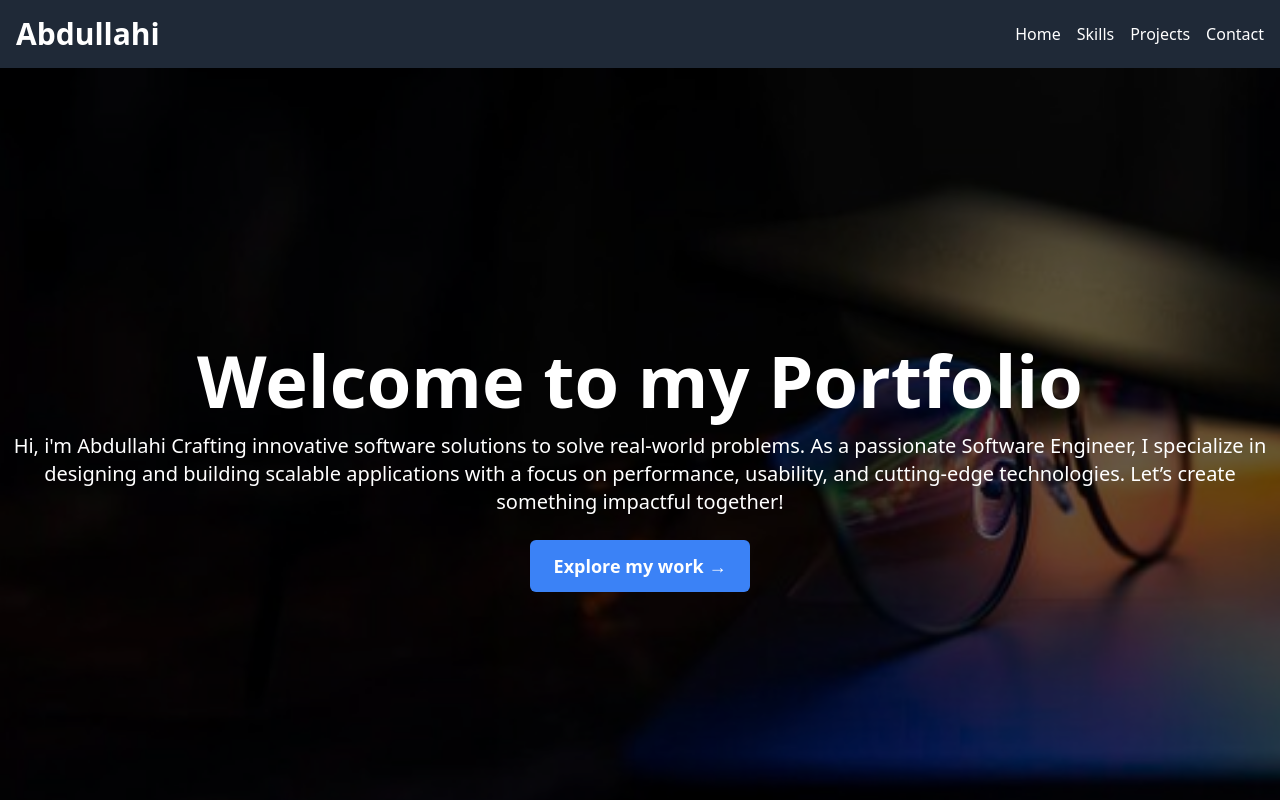
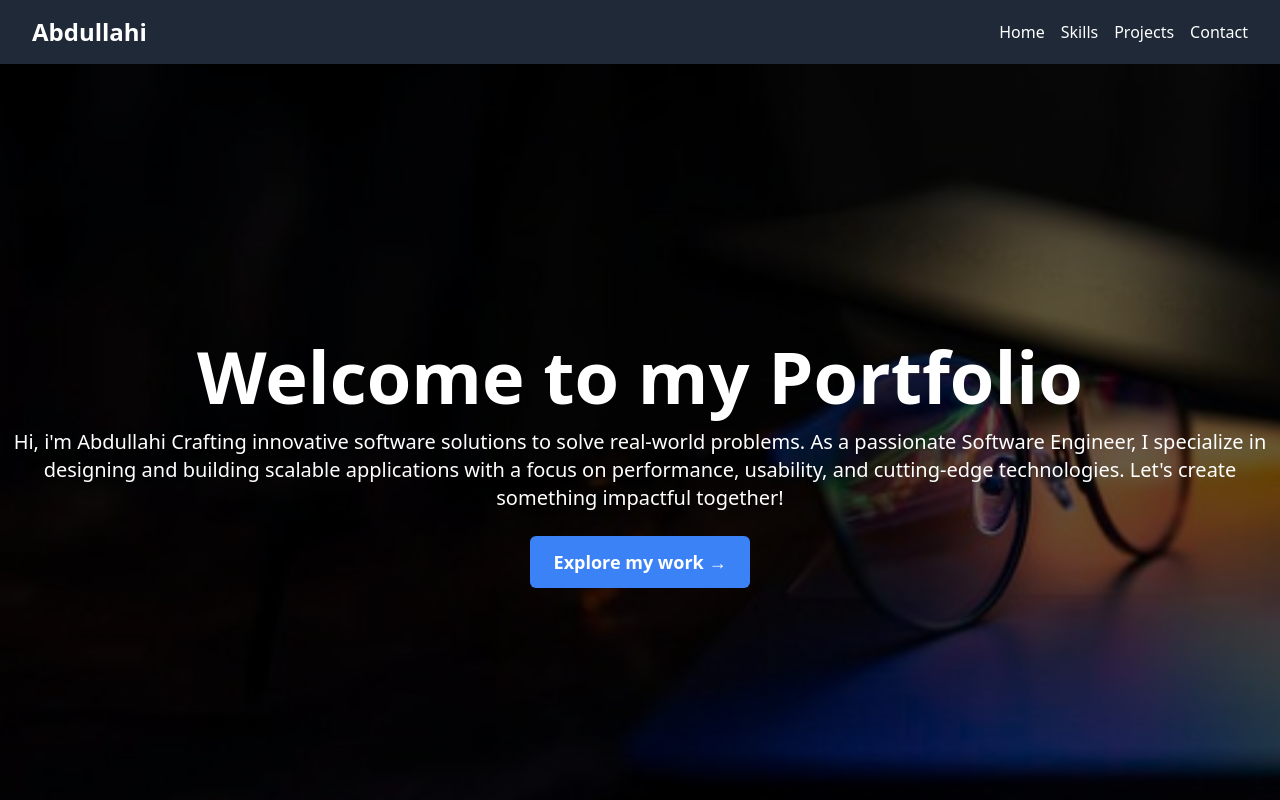
Before and after one commit to Phenomenal5/Tailwind-CSS, a plain HTML site: page Index.html in a window 1280 px wide. Shown: the top 800 px of the page. Drawn offline with nearby package versions, Linux system fonts and the light colour scheme.

Commit message:
feat: update nav bar

```diff
--- a/Index.html
+++ b/Index.html
@@ -10,17 +10,47 @@
 
   <!-- Header -->
   <header class="bg-gray-800 text-white">
-    <div class="container mx-auto flex justify-between items-center p-4">
-      <h1 class="text-3xl font-bold">Abdullahi</h1>
-      <nav>
-        <ul class="flex space-x-4">
-          <li><a href="#home" class="hover:text-blue-400">Home</a></li>
-          <li><a href="#skills" class="hover:text-blue-400">Skills</a></li>
-          <li><a href="#projects" class="hover:text-blue-400">Projects</a></li>
-          <li><a href="#contact" class="hover:text-blue-400">Contact</a></li>
-        </ul>
-      </nav>
+    <!-- Navbar -->
+  <nav class="bg-gray-800 text-white">
+    <div class="max-w-7xl mx-auto px-4 sm:px-6 lg:px-8">
+      <div class="flex items-center justify-between h-16">
+        <!-- Brand -->
+        <div class="flex-shrink-0">
+          <h1 class="text-2xl font-bold">Abdullahi</h1>
+        </div>
+
+        <!-- Desktop Nav Links -->
+        <div class="hidden md:flex space-x-4">
+          <a href="#home" class="hover:text-blue-400">Home</a>
+          <a href="#skills" class="hover:text-blue-400">Skills</a>
+          <a href="#projects" class="hover:text-blue-400">Projects</a>
+          <a href="#contact" class="hover:text-blue-400">Contact</a>
+        </div>
+
+        <!-- Mobile menu button -->
+        <div class="md:hidden">
+          <button id="menu-toggle" class="text-gray-300 hover:text-white focus:outline-none">
+            <svg id="menu-open" class="w-6 h-6 block" fill="none" stroke="currentColor" stroke-width="2" viewBox="0 0 24 24" xmlns="http://www.w3.org/2000/svg">
+              <path stroke-linecap="round" stroke-linejoin="round"
+                    d="M4 6h16M4 12h16M4 18h16"></path>
+            </svg>
+            <svg id="menu-close" class="w-6 h-6 hidden" fill="none" stroke="currentColor" stroke-width="2" viewBox="0 0 24 24" xmlns="http://www.w3.org/2000/svg">
+              <path stroke-linecap="round" stroke-linejoin="round"
+                    d="M6 18L18 6M6 6l12 12"></path>
+            </svg>
+          </button>
+        </div>
+      </div>
     </div>
+
+    <!-- Mobile Nav Links -->
+    <div id="mobile-menu" class="hidden md:hidden px-4 pb-4">
+      <a href="#home" class="block py-2 hover:text-blue-400">Home</a>
+      <a href="#skills" class="block py-2 hover:text-blue-400">Skills</a>
+      <a href="#projects" class="block py-2 hover:text-blue-400">Projects</a>
+      <a href="#contact" class="block py-2 hover:text-blue-400">Contact</a>
+    </div>
+  </nav>
   </header>
 
   <!-- Hero Section -->
@@ -28,7 +58,7 @@
     <div class="absolute inset-0 bg-black bg-opacity-60"></div>
     <div class="relative text-white">
       <h2 class="text-5xl md:text-7xl font-bold mb-4">Welcome to my Portfolio</h2>
-      <p class="text-lg md:text-xl mx-3">Hi, i'm Abdullahi Crafting innovative software solutions to solve real-world problems. As a passionate Software Engineer, I specialize in designing and building scalable applications with a focus on performance, usability, and cutting-edge technologies. Let’s create something impactful together!</p>
+      <p class="text-lg md:text-xl mx-3">Hi, i'm Abdullahi Crafting innovative software solutions to solve real-world problems. As a passionate Software Engineer, I specialize in designing and building scalable applications with a focus on performance, usability, and cutting-edge technologies. Let's create something impactful together!</p>
       <a href="#contact" class="mt-6 inline-block bg-blue-500 px-6 py-3 rounded-md text-lg font-semibold hover:bg-blue-600">Explore my work &RightArrow;</a>
     </div>
   </section>
@@ -128,5 +158,6 @@
       </div>
     </div>
   </footer>
+<script src="/app.js"></script>
 </body>
 </html>
```
